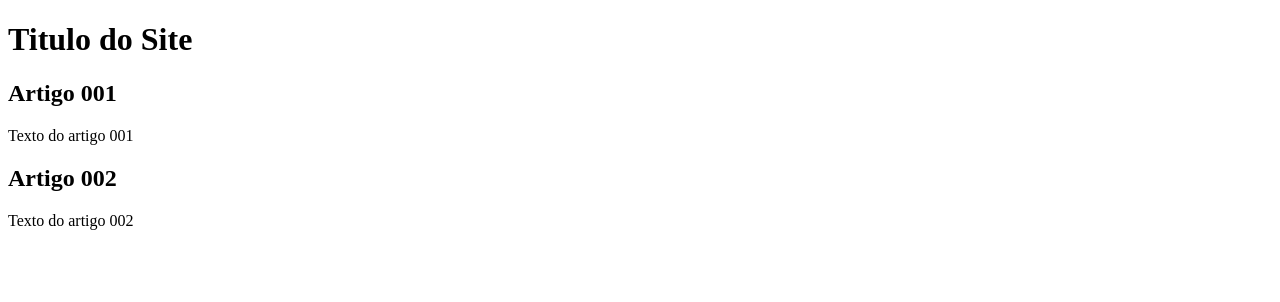
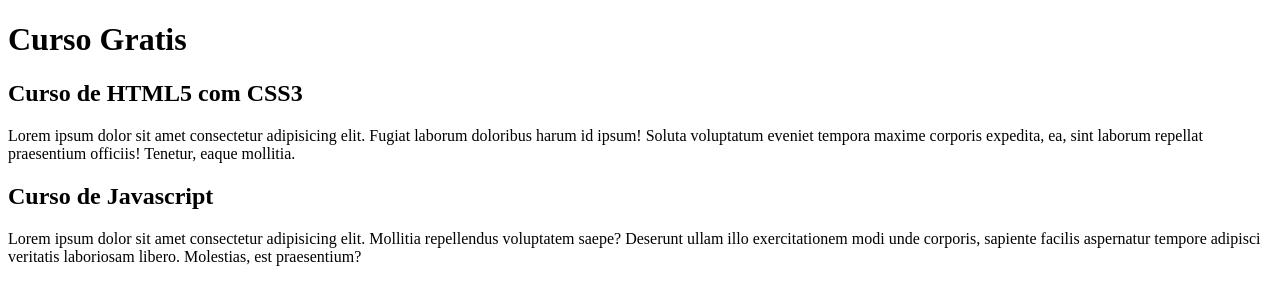
Before and after one commit to Dario-quissanga/Projeto-Site, a plain HTML site: page index.html in a window 1280 px wide. Drawn offline with Linux system fonts and the light colour scheme.

Commit message:
comecei a escrever o conteudo

```diff
--- a/index.html
+++ b/index.html
@@ -8,19 +8,19 @@
 <body>
    <main>
     <header>
-        <h1>Titulo do Site</h1>
+        <h1>Curso Gratis</h1>
     </header>
 
     <article>
 
-        <h2>Artigo 001</h2>
-        <p>Texto do artigo 001</p>
+        <h2>Curso de HTML5 com CSS3</h2>
+        <p>Lorem ipsum dolor sit amet consectetur adipisicing elit. Fugiat laborum doloribus harum id ipsum! Soluta voluptatum eveniet tempora maxime corporis expedita, ea, sint laborum repellat praesentium officiis! Tenetur, eaque mollitia.</p>
 
     </article>
 
     <article>
-        <h2>Artigo 002</h2>
-        <p>Texto do artigo 002</p>
+        <h2>Curso de Javascript</h2>
+        <p>Lorem ipsum dolor sit amet consectetur adipisicing elit. Mollitia repellendus voluptatem saepe? Deserunt ullam illo exercitationem modi unde corporis, sapiente facilis aspernatur tempore adipisci veritatis laboriosam libero. Molestias, est praesentium?</p>
     </article>
 
    </main>
```
